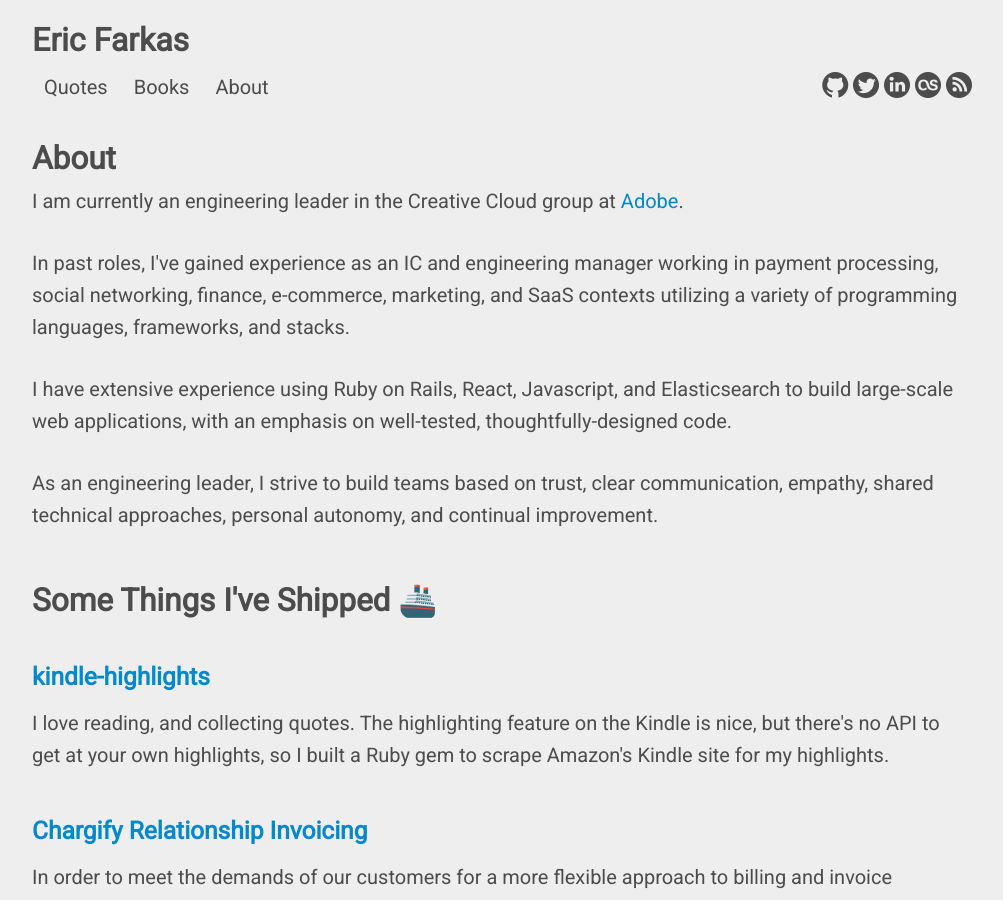
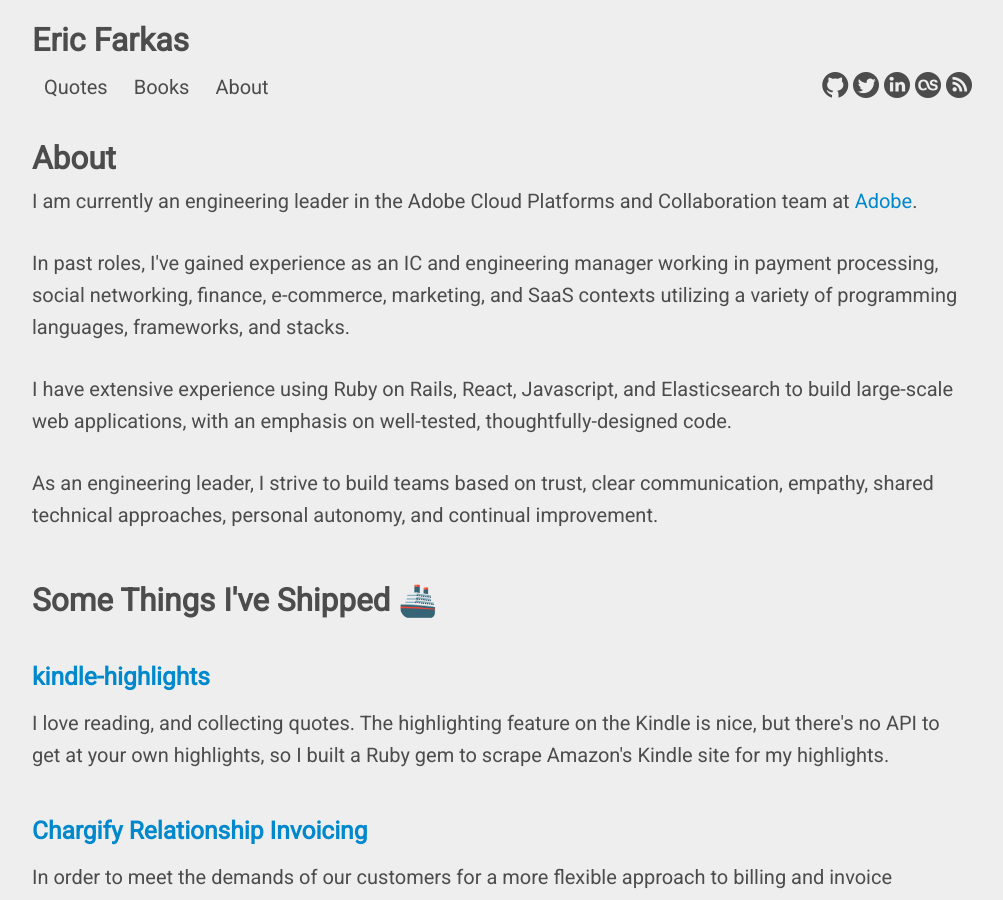
Before and after one commit to speric/speric.github.com, a Jekyll site: the page built from about.html, in a window 1280 px wide and 900 px high. Shown: the whole window, without its empty margins (138-1141 px from the left). Built offline with Jekyll 4.4.1, drawn with Linux system fonts in a browser that asks for light colours; some web fonts are replaced; comment, search, counter and statistics services are not loaded.

Commit message:
Update about.html

```diff
--- a/about.html
+++ b/about.html
@@ -7,7 +7,7 @@ title: "About | Eric Farkas"
 <div class="row">
   <div class="span12">
     <p>
-      I am currently an engineering leader in the Creative Cloud group at <a href="https://adobe.com">Adobe</a>.
+      I am currently an engineering leader in the Adobe Cloud Platforms and Collaboration team at <a href="https://adobe.com">Adobe</a>.
     </p>
 
     <p>
```
